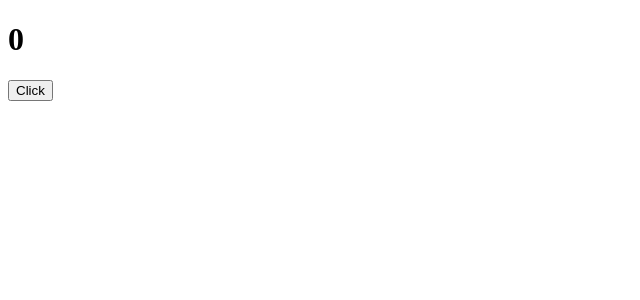
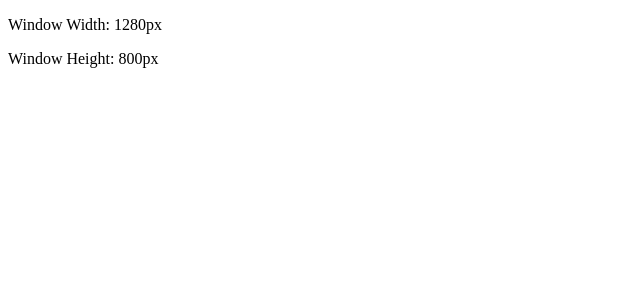
Before and after one commit to Gunalvijay/React, a React (Vite) app in the folder my-react-app/: page / in a window 1280 px wide. Shown: the top 300 px of the page, without its empty margins (0-640 px from the left). Built offline with nearby package versions, Linux system fonts and the light colour scheme.

Commit message:
Effect component added

```diff
--- a/my-react-app/src/App.jsx
+++ b/my-react-app/src/App.jsx
@@ -3,12 +3,13 @@ import Button from "./Examples/Button";
 import List from "./Examples/List";
 import Counter from "./Examples/Counter";
 import Demo from "./Examples/Render";
+import Effect from "./Examples/Effect";
 
 function App() {
 
   return (
-    <Demo />
-  );
+    <Effect />
+  )
 }
 
 
--- /dev/null
+++ b/my-react-app/src/Examples/Effect.jsx
@@ -0,0 +1,38 @@
+//useEffect(function, [dependencies])
+// 1. useEffect(() => {})           // Runs after every re-render
+// 2. useEffect(() => {}, [])       // Runs only on mount
+// 3. useEffect(() => {}, [value])  // Runs on mount + when value changes
+
+import React, {useState, useEffect} from "react";
+
+function MyComponent() {
+
+    const [width, setWidth] = useState(window.innerWidth);
+    const [height, setHeight] = useState(window.innerHeight);
+
+    useEffect(() => {
+        window.addEventListener("resize", handleResize);
+        console.log("EVENT LISTENER ADDED");
+
+        return () => {
+            window.removeEventListener("resize", handleResize);
+            console.log("EVENT LISTENER REMOVED");
+        }
+    }, []);
+
+    useEffect(() => {
+        document.title = `Size: ${width} x ${height}`;
+    }, [width, height]);
+
+    function handleResize(){
+        setWidth(window.innerWidth);
+        setHeight(window.innerHeight);
+    }
+
+    return (<>
+        <p>Window Width: {width}px</p>
+        <p>Window Height: {height}px</p>
+    </>);
+}
+
+export default MyComponent;
```
